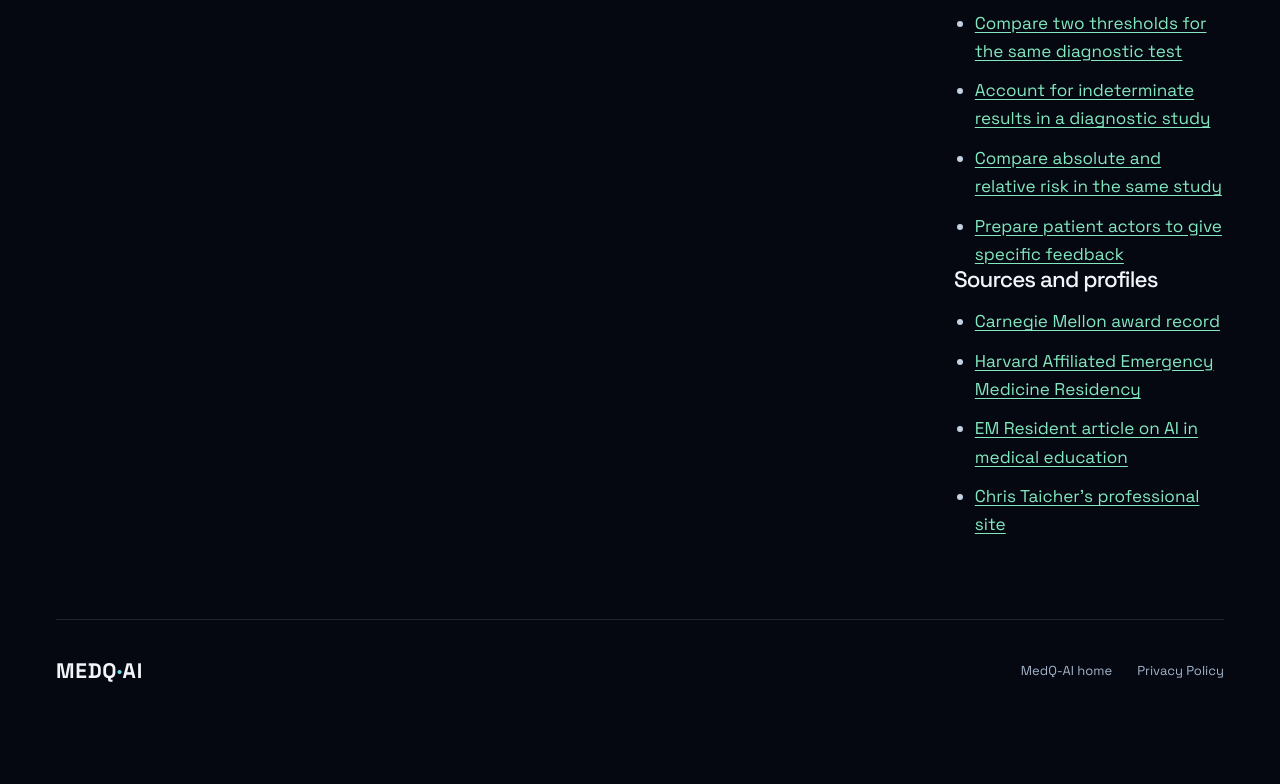
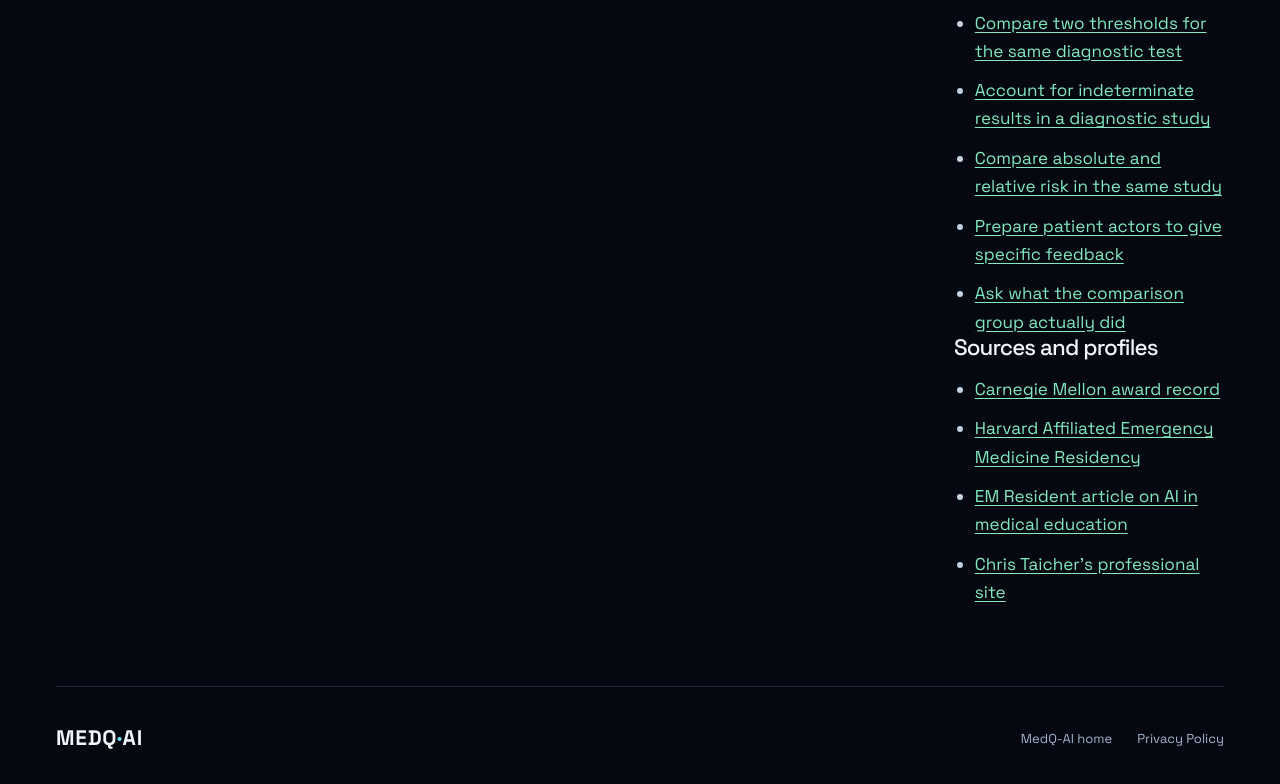
Before and after one commit to ctaicher/medq-ai-site, a plain HTML site: page founder/index.html in a window 1280 px wide. Shown: the part 2345-3129 px from the top of the page. Before the commit the page ends 3061 px from the top, so only its background shows below. Drawn offline with Linux system fonts and the light colour scheme.

Commit message:
Link comparison-group guide from founder resources

```diff
--- a/founder/index.html
+++ b/founder/index.html
@@ -71,6 +71,7 @@
 <li><a href="/study/account-for-indeterminate-results/">Account for indeterminate results in a diagnostic study</a></li>
 <li><a href="/study/compare-absolute-and-relative-risk/">Compare absolute and relative risk in the same study</a></li>
 <li><a href="/study/prepare-patient-actor-feedback/">Prepare patient actors to give specific feedback</a></li>
+<li><a href="/study/check-the-comparison-group/">Ask what the comparison group actually did</a></li>
 </ul><h2>Sources and profiles</h2>
         <ul>
           <li><a href="https://www.cmu.edu/swartz-center-for-entrepreneurship/resources-funding-and-talent/mcginnis-venture-competition/past-winners.html">Carnegie Mellon award record</a></li>
```
